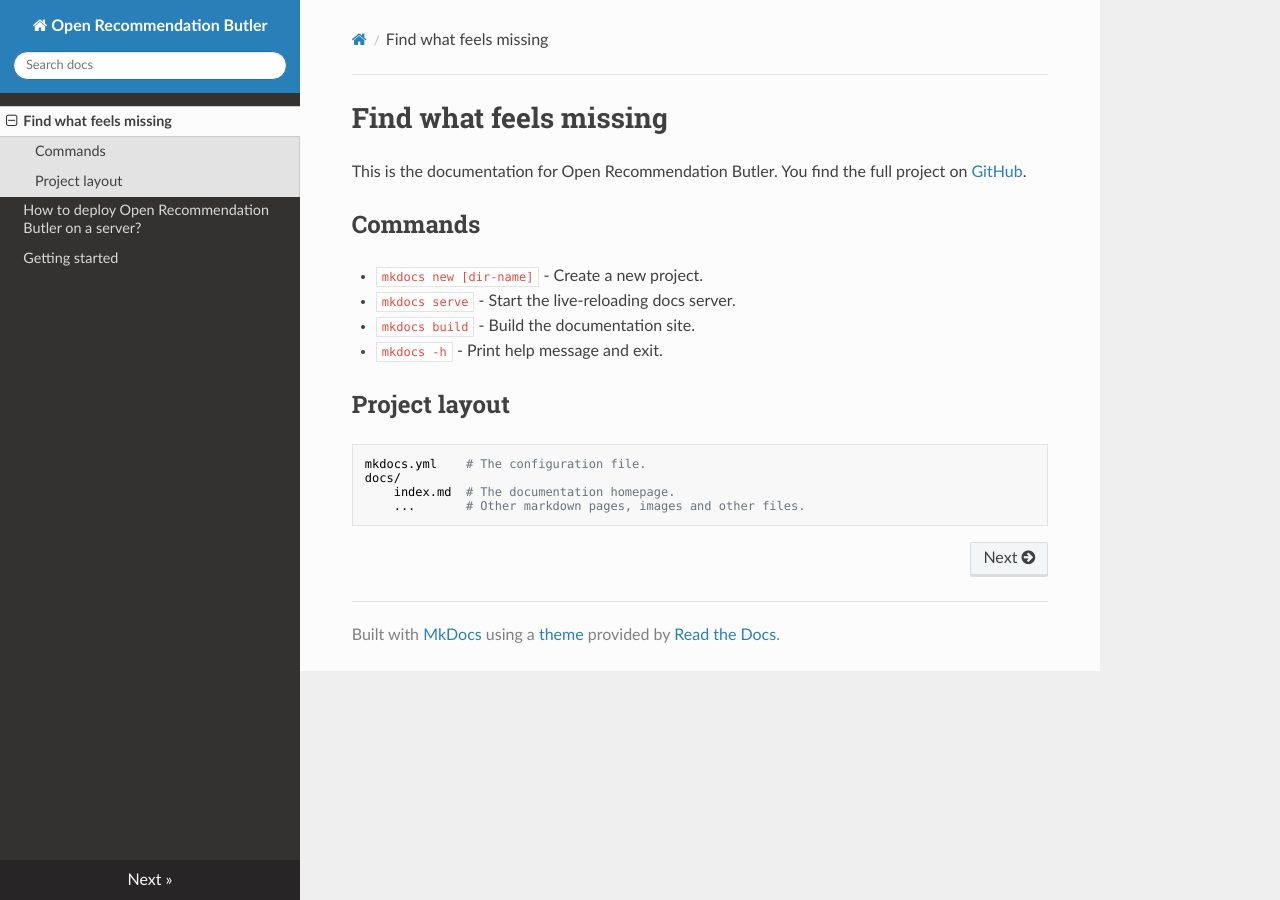
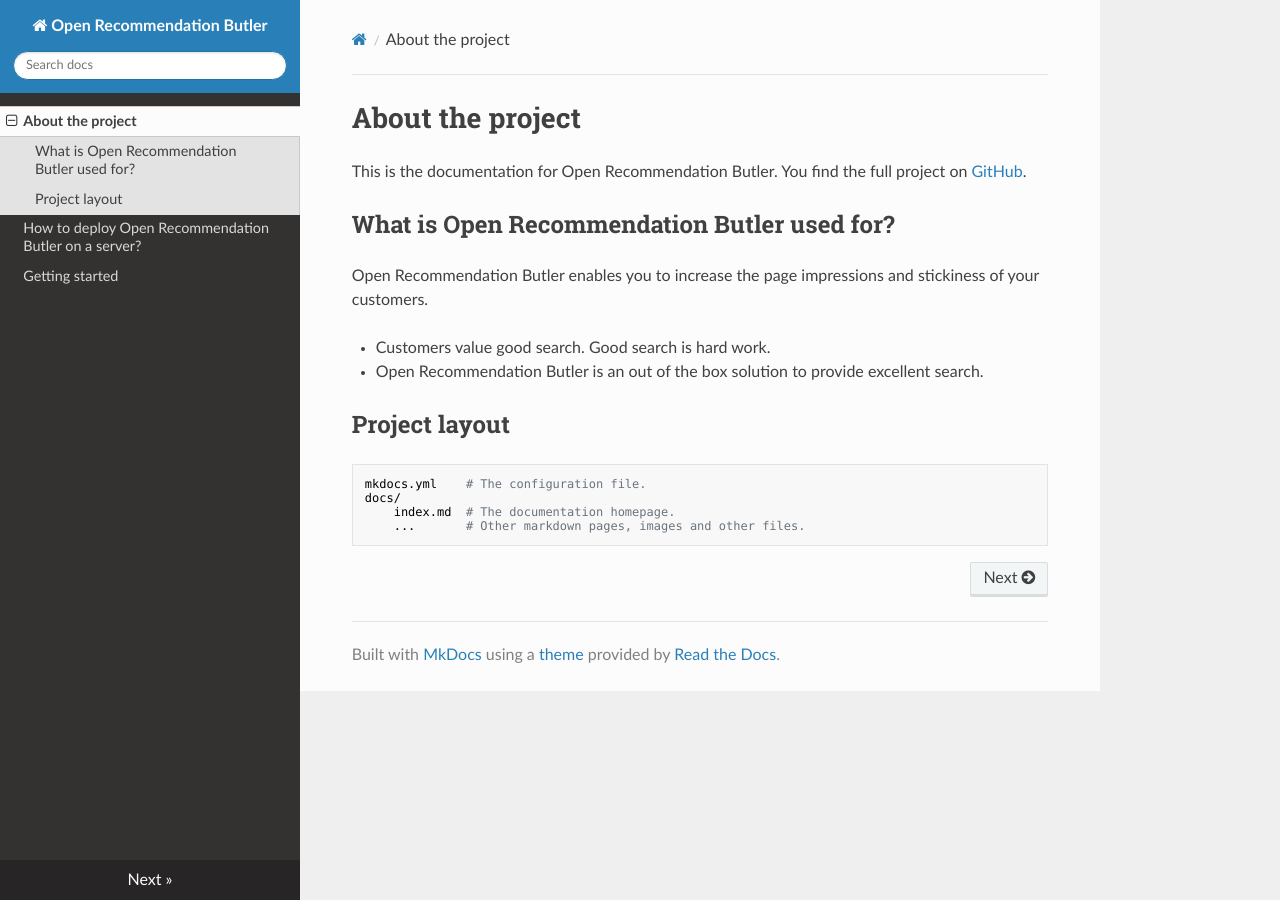
Before and after one commit to open-recommendation-butler/orb-docs, an MkDocs documentation site: the page built from docs/index.md, in a window 1280 px wide. Built offline with MkDocs 1.6.1, drawn with Linux system fonts in a browser that asks for light colours; nearby versions of some CDN libraries.

Commit message:
Adjust index page

```diff
--- a/docs/index.md
+++ b/docs/index.md
@@ -1,13 +1,13 @@
-# Find what feels missing
+# About the project
 
 This is the documentation for Open Recommendation Butler. You find the full project on [GitHub](https://github.com/open-recommendation-butler/).
 
-## Commands
+## What is Open Recommendation Butler used for?
 
-* `mkdocs new [dir-name]` - Create a new project.
-* `mkdocs serve` - Start the live-reloading docs server.
-* `mkdocs build` - Build the documentation site.
-* `mkdocs -h` - Print help message and exit.
+Open Recommendation Butler enables you to increase the page impressions and stickiness of your customers.
+
+* Customers value good search. Good search is hard work.
+* Open Recommendation Butler is an out of the box solution to provide excellent search.
 
 ## Project layout
 
```
